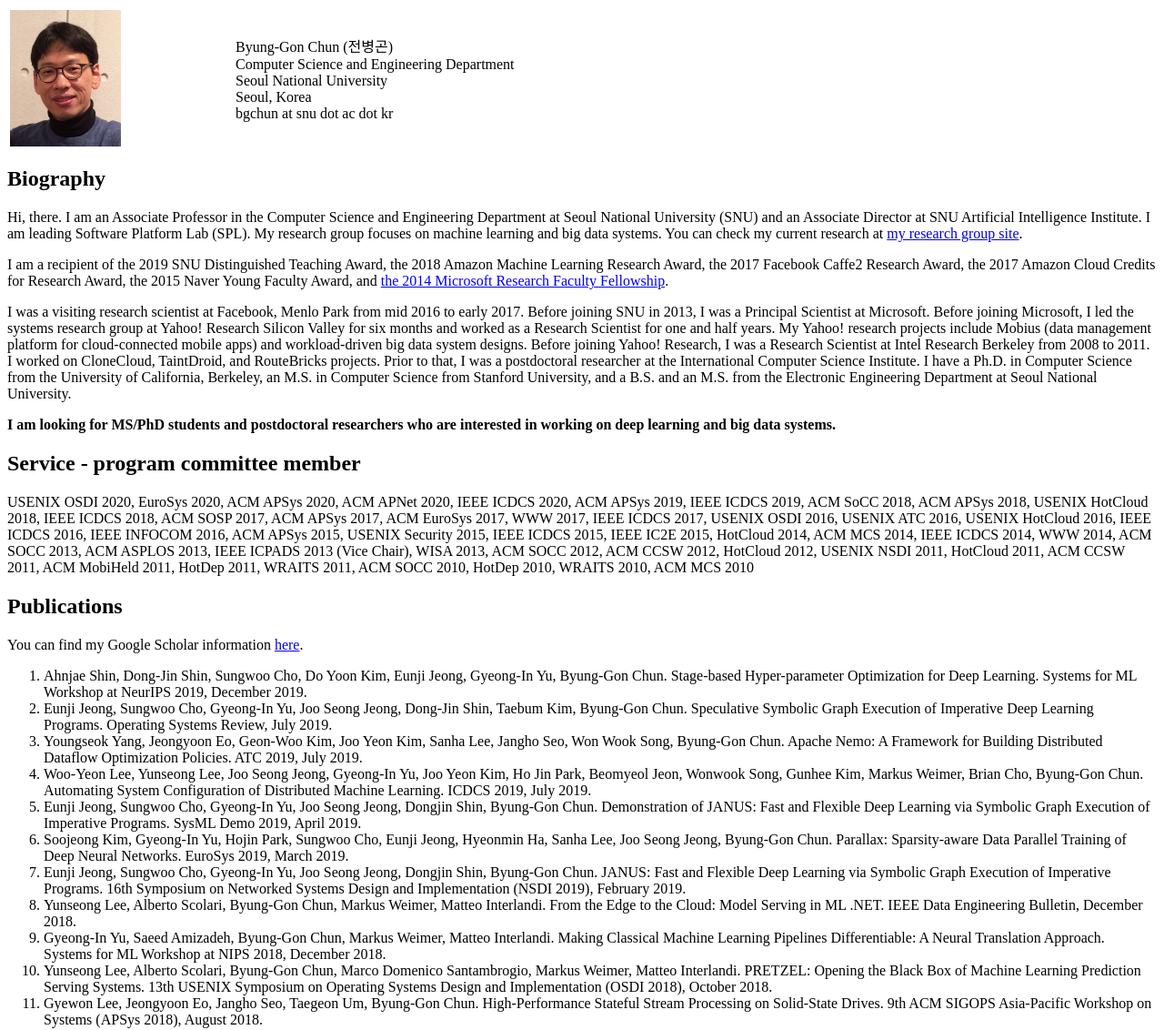
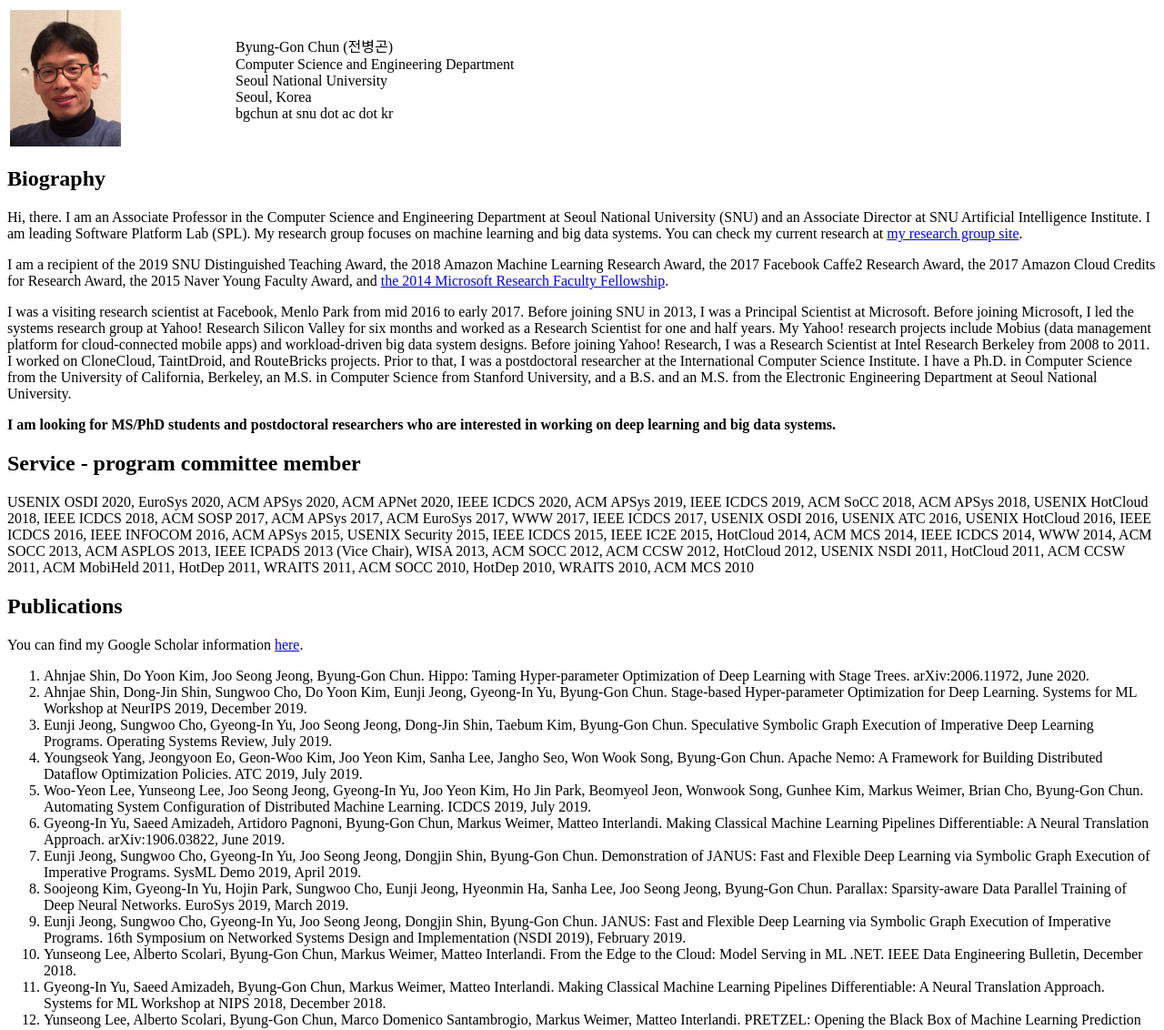
Before and after one commit to bgchun/bgchun.github.io, a plain HTML site: page index.html in a window 1280 px wide. Shown: the top 1132 px of the page at 91% size. Drawn offline with Linux system fonts and the light colour scheme.

Commit message:
Add the latest pub

```diff
--- a/index.html
+++ b/index.html
@@ -42,10 +42,12 @@ USENIX OSDI 2020, EuroSys 2020, ACM APSys 2020, ACM APNet 2020, IEEE ICDCS 2020,
 <h2>Publications</h2>
 You can find my Google Scholar information <a href="https://scholar.google.co.kr/citations?user=hwnskpoAAAAJ&hl=en">here</a>.
 <ol>
+    <li>Ahnjae Shin, Do Yoon Kim, Joo Seong Jeong, Byung-Gon Chun. Hippo: Taming Hyper-parameter Optimization of Deep Learning with Stage Trees. arXiv:2006.11972, June 2020.</li>
     <li>Ahnjae Shin, Dong-Jin Shin, Sungwoo Cho, Do Yoon Kim, Eunji Jeong, Gyeong-In Yu, Byung-Gon Chun. Stage-based Hyper-parameter Optimization for Deep Learning. Systems for ML Workshop at NeurIPS 2019, December 2019.</li>
     <li>Eunji Jeong, Sungwoo Cho, Gyeong-In Yu, Joo Seong Jeong, Dong-Jin Shin, Taebum Kim, Byung-Gon Chun. Speculative Symbolic Graph Execution of Imperative Deep Learning Programs. Operating Systems Review, July 2019.</li>
     <li>Youngseok Yang, Jeongyoon Eo, Geon-Woo Kim, Joo Yeon Kim, Sanha Lee, Jangho Seo, Won Wook Song, Byung-Gon Chun. Apache Nemo: A Framework for Building Distributed Dataflow Optimization Policies. ATC 2019, July 2019.</li>
     <li>Woo-Yeon Lee, Yunseong Lee, Joo Seong Jeong, Gyeong-In Yu, Joo Yeon Kim, Ho Jin Park, Beomyeol Jeon, Wonwook Song, Gunhee Kim, Markus Weimer, Brian Cho, Byung-Gon Chun. Automating System Configuration of Distributed Machine Learning. ICDCS 2019, July 2019.</li>
+    <li>Gyeong-In Yu, Saeed Amizadeh, Artidoro Pagnoni, Byung-Gon Chun, Markus Weimer, Matteo Interlandi. Making Classical Machine Learning Pipelines Differentiable: A Neural Translation Approach. arXiv:1906.03822, June 2019.</li>
     <li>Eunji Jeong, Sungwoo Cho, Gyeong-In Yu, Joo Seong Jeong, Dongjin Shin, Byung-Gon Chun. Demonstration of JANUS: Fast and Flexible Deep Learning via Symbolic Graph Execution of Imperative Programs. SysML Demo 2019, April 2019.</li>
 	<li>Soojeong Kim, Gyeong-In Yu, Hojin Park, Sungwoo Cho, Eunji Jeong, Hyeonmin Ha, Sanha Lee, Joo Seong Jeong, Byung-Gon Chun. Parallax: Sparsity-aware Data Parallel Training of Deep Neural Networks. EuroSys 2019, March 2019.</li>
 	<li>Eunji Jeong, Sungwoo Cho, Gyeong-In Yu, Joo Seong Jeong, Dongjin Shin, Byung-Gon Chun. JANUS: Fast and Flexible Deep Learning via Symbolic Graph Execution of Imperative Programs. 16th Symposium on Networked Systems Design and Implementation (NSDI 2019), February 2019.</li>
```
